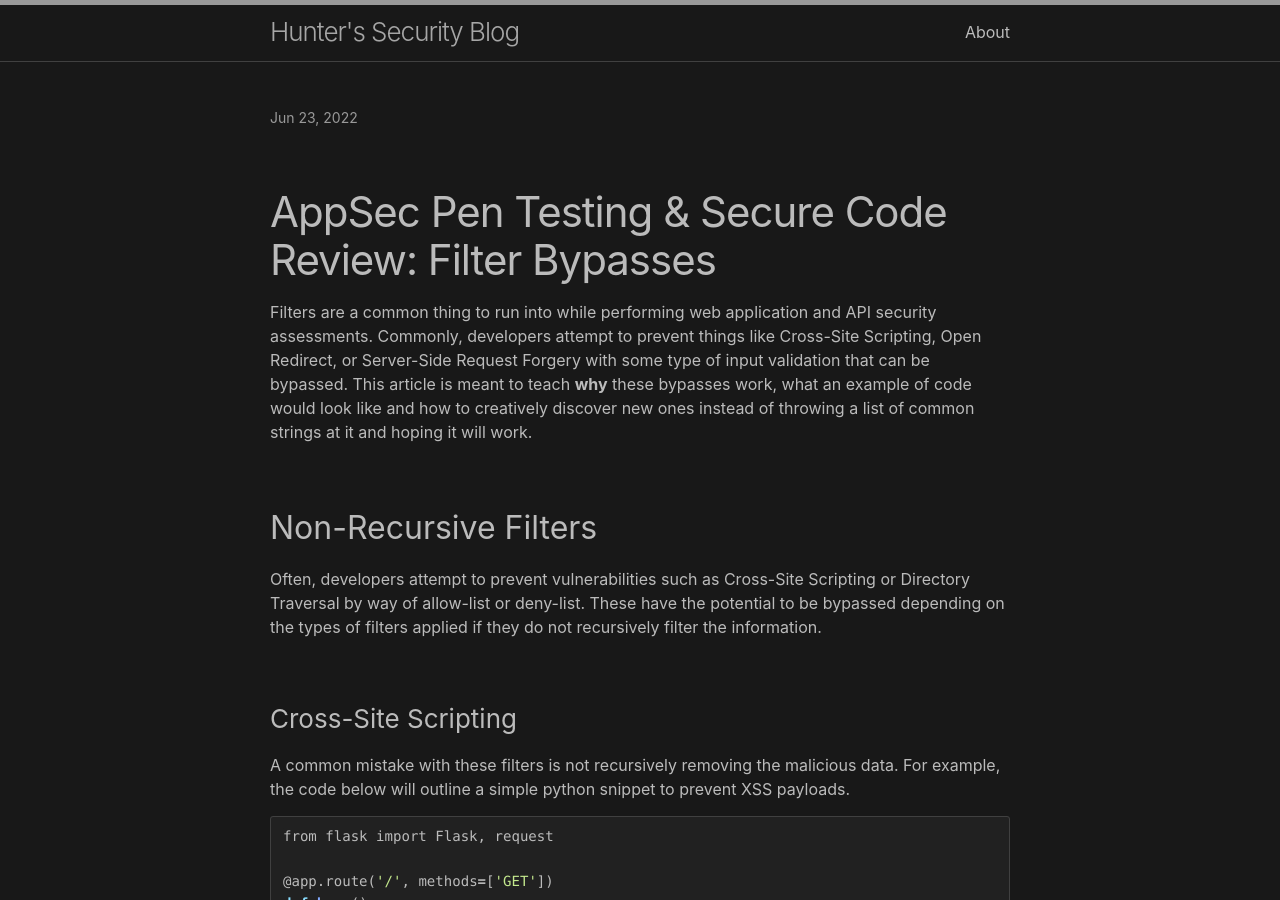
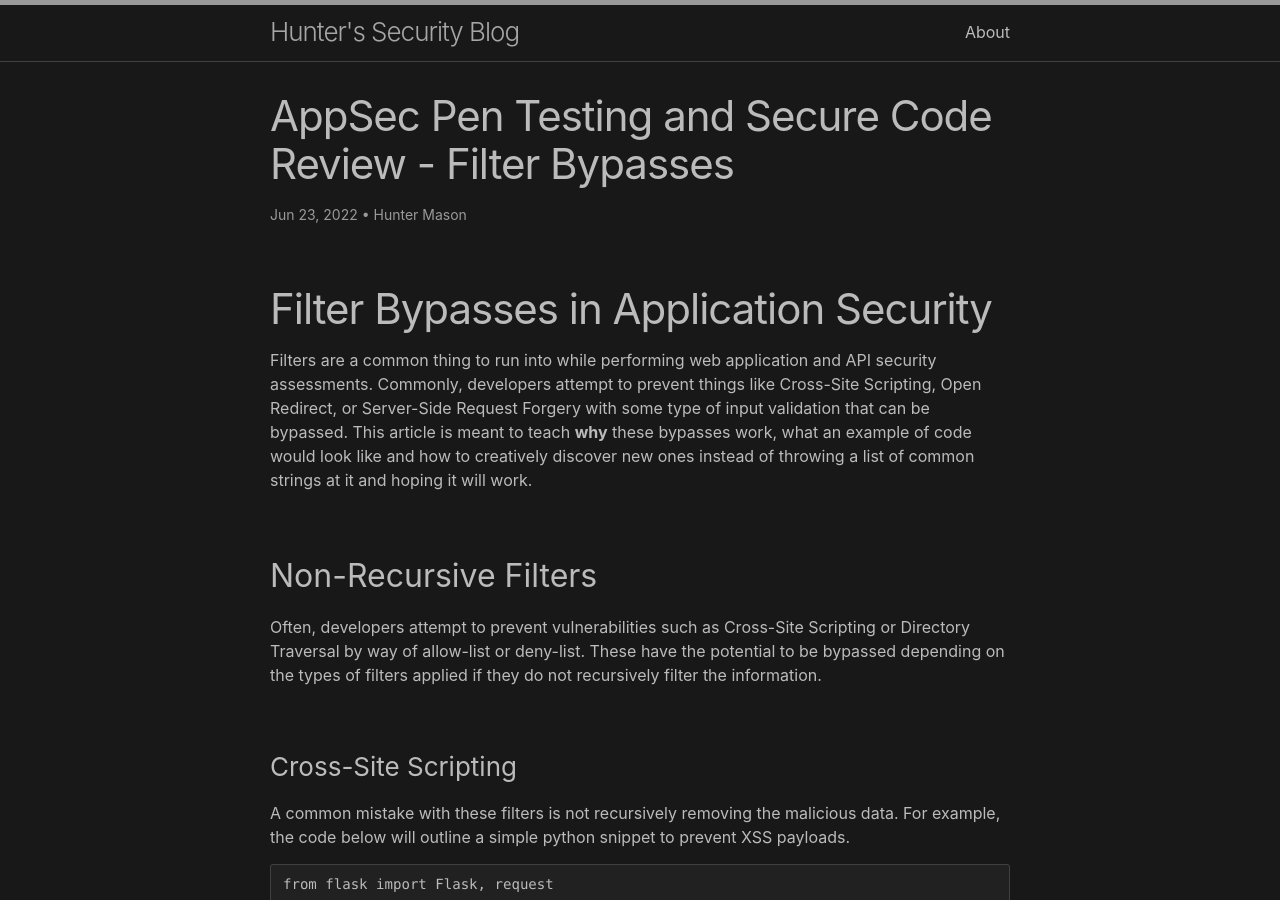
Before and after one commit to hmason34/hmason34, a Jekyll site: the page built from _posts/2022-06-23-FilterBypass.md, in a window 1280 px wide and 900 px high. Built offline with Jekyll 4.4.1, drawn with Linux system fonts in a browser that asks for light colours; our own code applies the rules of GitHub Pages for plain Markdown files.

Commit message:
Fix post title

```diff
--- a/_posts/2022-06-23-FilterBypass.md
+++ b/_posts/2022-06-23-FilterBypass.md
@@ -1,12 +1,11 @@
 ---
 layout: post
-title: AppSec Pen Testing & Secure Code Review - Filter Bypasses
+title: AppSec Pen Testing and Secure Code Review - Filter Bypasses
 date: 2022-06-23
-categories: "Secure Code Review" "Pen Testing" "AppSec"
 author: Hunter Mason
 ---
 
-# AppSec Pen Testing & Secure Code Review: Filter Bypasses
+# Filter Bypasses in Application Security
 Filters are a common thing to run into while performing web application and API security assessments. Commonly, developers attempt to prevent things like Cross-Site Scripting, Open Redirect, or Server-Side Request Forgery with some type of input validation that can be bypassed. This article is meant to teach **why** these bypasses work, what an example of code would look like and how to creatively discover new ones instead of throwing a list of common strings at it and hoping it will work.
 
 ## Non-Recursive Filters
```
